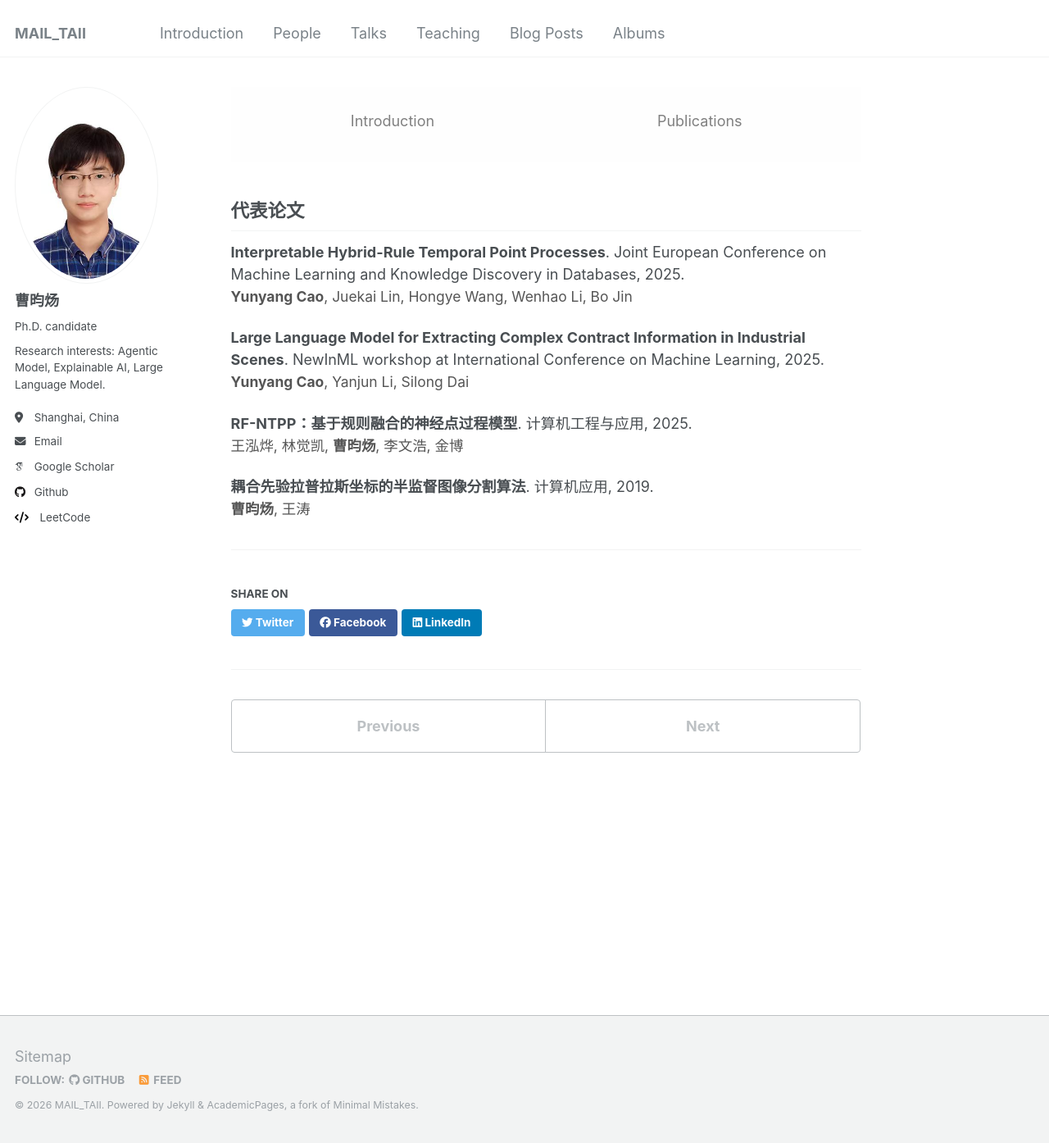
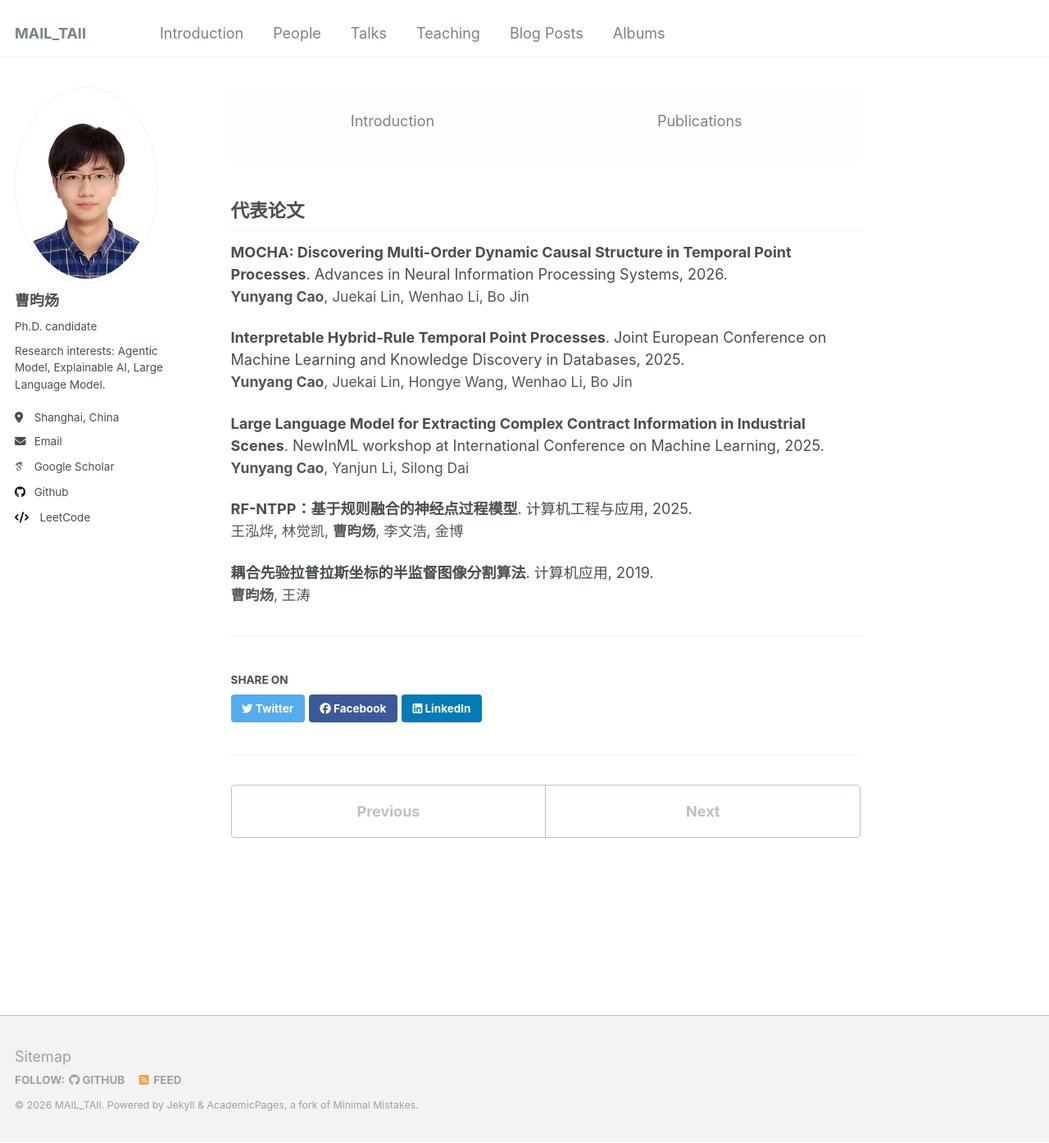
Before and after one commit to mail-taii/mail-taii.github.io, a Jekyll site: the page built from _people/1_doctor_cyy/cyy_publication.md, in a window 1280 px wide and 1394 px high. Shown: the whole window at 82% size. Built offline with Jekyll 4.4.1, drawn with Linux system fonts in a browser that asks for light colours; some web fonts are replaced.

Commit message:
Update publication list for doctor Cyy

```diff
--- a/_people/1_doctor_cyy/cyy_publication.md
+++ b/_people/1_doctor_cyy/cyy_publication.md
@@ -11,6 +11,8 @@ slug: "cyy"
 
 
 ## 代表论文
+<b>MOCHA: Discovering Multi-Order Dynamic Causal Structure in Temporal Point Processes</b>. Advances in Neural Information Processing Systems, 2026.<br>
+<span style="color:#555; font-size:0.97em;"> <b>Yunyang Cao</b>, Juekai Lin, Wenhao Li, Bo Jin</span>
 
 <b>Interpretable Hybrid-Rule Temporal Point Processes</b>. Joint European Conference on Machine Learning and Knowledge Discovery in Databases, 2025.<br>
 <span style="color:#555; font-size:0.97em;"> <b>Yunyang Cao</b>, Juekai Lin, Hongye Wang, Wenhao Li, Bo Jin</span>
```
